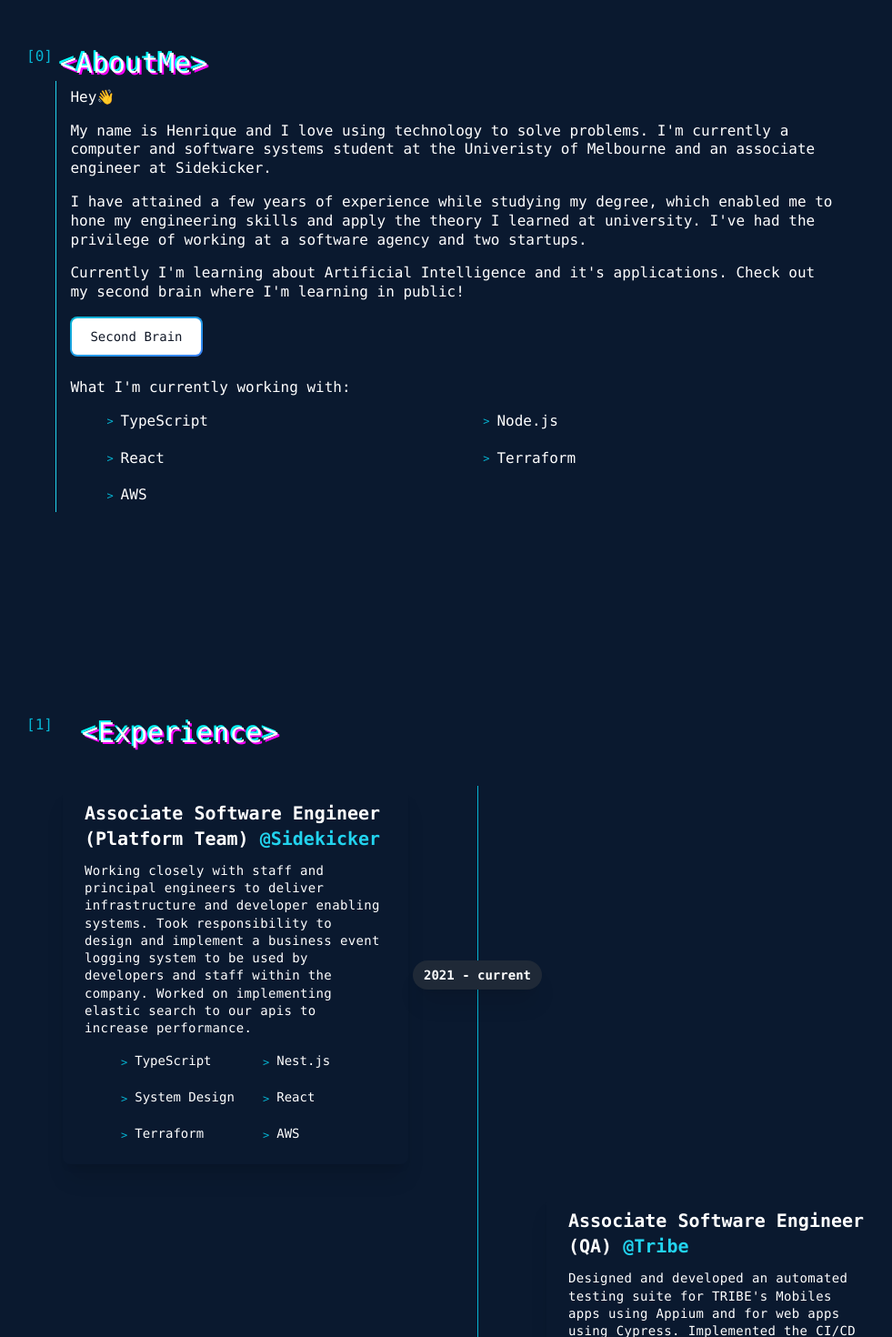
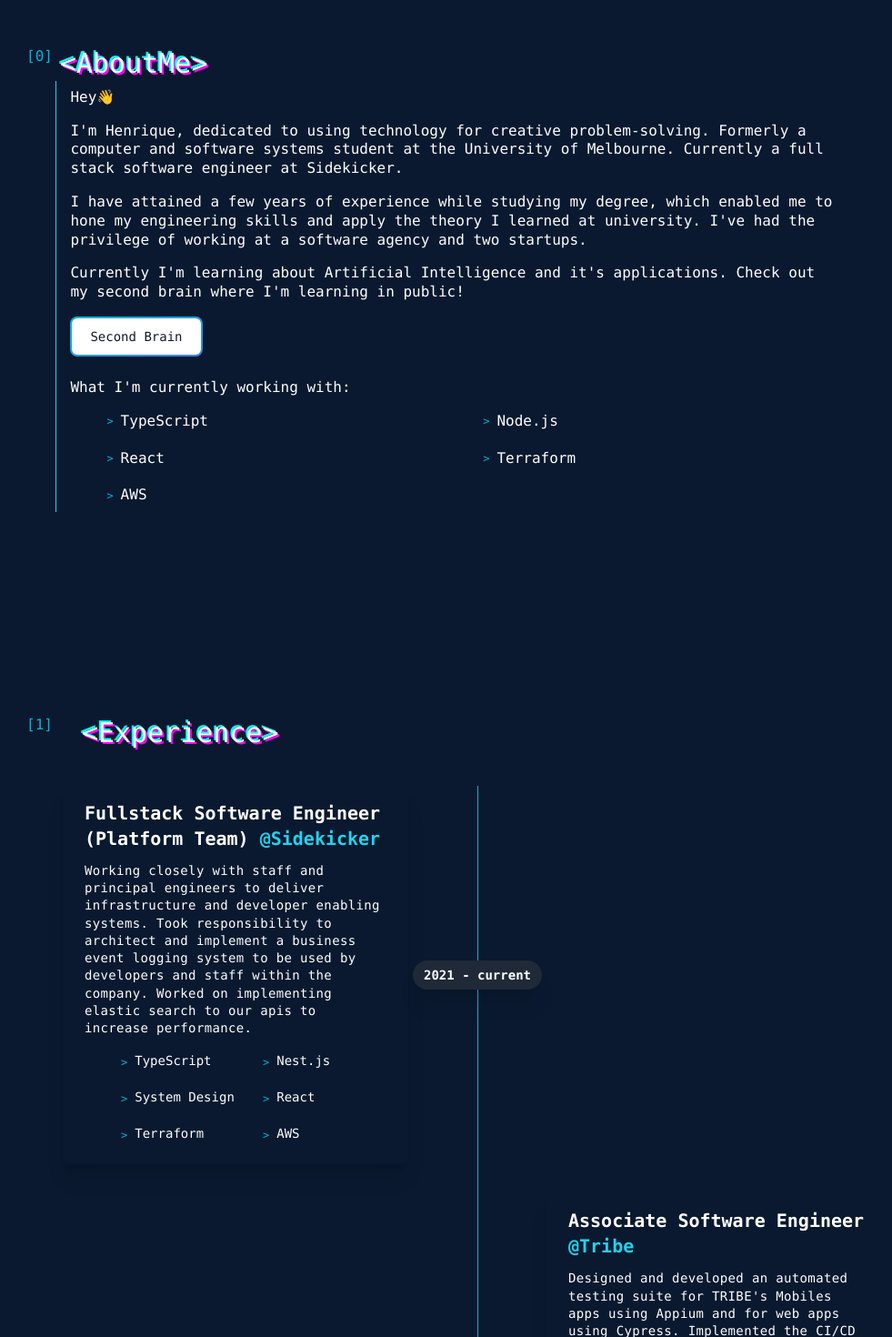
Before and after one commit to IkePureza/portfolio, a Next.js app: page / in a window 1280 px wide. Shown: the part 860-2330 px from the top of the page at 91% size, without its empty margins (115-1096 px from the left). Built offline with nearby package versions, Linux system fonts and the light colour scheme.

Commit message:
update resume and info

```diff
--- a/src/components/About.tsx
+++ b/src/components/About.tsx
@@ -14,9 +14,10 @@
         <div className="ml-4 mt-2 flex flex-col">
           <p className="mb-4">Hey&#128075;</p>
           <p className="mb-4">
-            My name is Henrique and I love using technology to solve problems.
-            I&apos;m currently a computer and software systems student at the
-            Univeristy of Melbourne and an associate engineer at Sidekicker.
+            I&apos;m Henrique, dedicated to using technology for creative
+            problem-solving. Formerly a computer and software systems student at
+            the University of Melbourne. Currently a full stack software
+            engineer at Sidekicker.
           </p>
 
           <p className="mb-4">
@@ -32,7 +33,7 @@
             learning in public!
           </p>
 
-          <Button href="https://publish.obsidian.md/henrique/Why%3F">
+          <Button href="https://publish.obsidian.md/pureza-digital-garden/Welcome+to+my+Digital+Garden">
             Second Brain
           </Button>
 
--- a/src/components/Experience.tsx
+++ b/src/components/Experience.tsx
@@ -30,7 +30,7 @@
             </div>
             <div className="order-1 rounded-lg shadow-xl w-5/12 px-6 py-4">
               <h3 className="mb-3 font-bold text-xl">
-                Associate Software Engineer (Platform Team){" "}
+                Fullstack Software Engineer (Platform Team){" "}
                 <a
                   href={"https://www.sidekicker.com"}
                   className="text-cyan-400"
@@ -42,10 +42,10 @@
               <p className="text-sm leading-snug tracking-wide text-opacity-100">
                 Working closely with staff and principal engineers to deliver
                 infrastructure and developer enabling systems. Took
-                responsibility to design and implement a business event logging
-                system to be used by developers and staff within the company.
-                Worked on implementing elastic search to our apis to increase
-                performance.
+                responsibility to architect and implement a business event
+                logging system to be used by developers and staff within the
+                company. Worked on implementing elastic search to our apis to
+                increase performance.
               </p>
               <ul className="mt-4 grid grid-cols-2 gap-y-3 p-0 ml-5 overflow-hidden list-none">
                 {skills1.map((skill, i) => (
@@ -69,7 +69,7 @@
             </div>
             <div className="order-1 rounded-lg shadow-xl w-5/12 px-6 py-4">
               <h3 className="mb-3 font-bold text-white text-xl">
-                Associate Software Engineer (QA){" "}
+                Associate Software Engineer{" "}
                 <a
                   href={"https://www.tribegroup.co/"}
                   className="text-cyan-400"
--- a/src/components/Hero.tsx
+++ b/src/components/Hero.tsx
@@ -18,7 +18,7 @@
     <>
       <p className="mt-5 max-w-xl">
         I love building and problem solving with code. I have a keen interest in
-        AI and its applications. Currently an associate software engineer for
+        AI and its applications. Currently a full stack software engineer for
         Sidekicker.
       </p>
     </>
--- a/src/components/NavBar.tsx
+++ b/src/components/NavBar.tsx
@@ -59,12 +59,16 @@
                 </li>
               ))}
             <p className="text-cyan-500 mr-6">]</p>
-            <Link href={"https://publish.obsidian.md/henrique/Why%3F"}>
+            <Link
+              href={
+                "https://publish.obsidian.md/pureza-digital-garden/Welcome+to+my+Digital+Garden"
+              }
+            >
               <IconSecondBrain></IconSecondBrain>
             </Link>
 
             <div className="p-3 ml-4">
-              <Button href="/resume.docx"> Resume</Button>
+              <Button href="/resume.pdf"> Resume</Button>
             </div>
           </ol>
         </div>
--- a/src/components/Social.tsx
+++ b/src/components/Social.tsx
@@ -14,7 +14,7 @@
   },
   {
     name: "SecondBrain",
-    url: "https://publish.obsidian.md/henrique/Why%3F",
+    url: "https://publish.obsidian.md/pureza-digital-garden/Welcome+to+my+Digital+Garden",
   },
 ];
 
```
Also changed, not shown: 2 other files (tests, documents, lock files or other folders).
